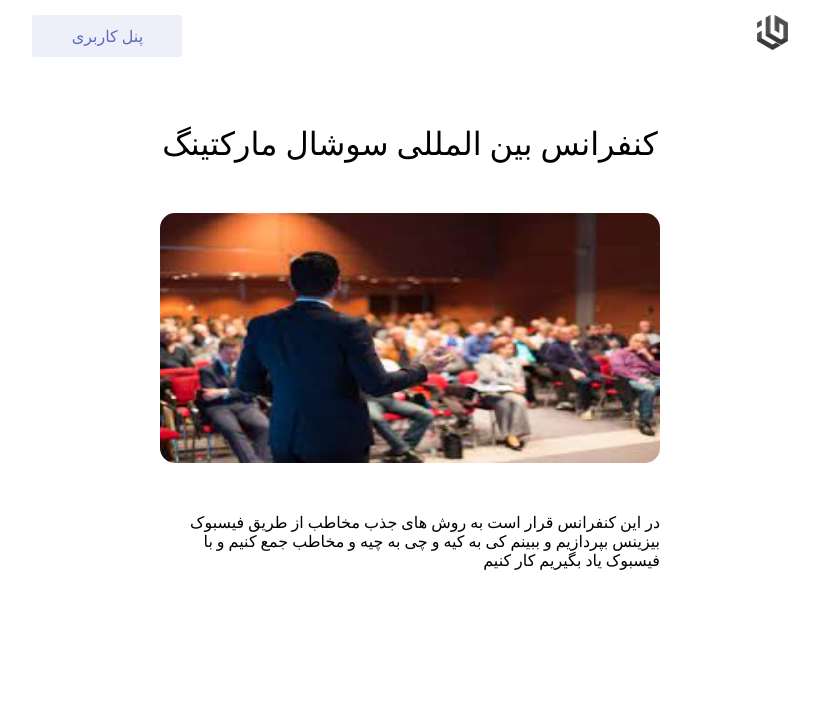
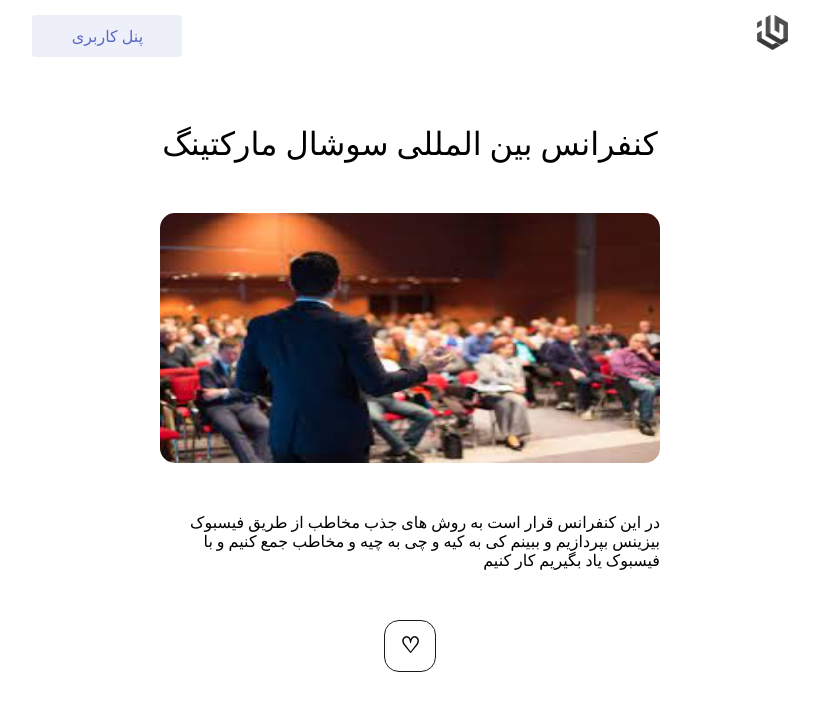
Before and after one commit to hiradsajde/next-events, a Next.js app: page /event/1 in a window 1280 px wide. Shown: the top 710 px of the page, without its empty margins (346-1165 px from the left). Built offline with nearby package versions, Linux system fonts and the light colour scheme.

Commit message:
Inital commit

```diff
--- a/components/ui/event/detail.js
+++ b/components/ui/event/detail.js
@@ -1,6 +1,27 @@
 import style from './../../../styles/components/detail.module.scss'
+import { useState } from 'react'
 
 const Detail = (props) => {
+    //eslint-disable-next-line
+    const likes = JSON.parse(localStorage.getItem('like')) ?? []
+    const isLike = likes.find((x) => {
+        return x == props.id
+    }) ?? false
+    const [like , SetLike] = useState(isLike ? true : false)
+    const click = function(){
+        SetLike(!like)
+        if(!like == true){
+            const res = [...likes , props.id]
+            localStorage.setItem('like',JSON.stringify(res))
+            console.log(res)
+        } else {
+            const res = likes.filter((x) => {
+                return x !== props.id
+            })
+            localStorage.setItem('like',JSON.stringify(res))
+            console.log(res)
+        }
+    }
     return (
         <div className={style.detail}>
             <h1 className={style.title}>{props.title}</h1>
@@ -8,6 +29,9 @@ const Detail = (props) => {
                 <img src={props.image}/>
             </div>
             <p className={style.text}>{props.text}</p>
+            <div className={style.bottom}>
+                <div className={style.like} onClick={click}>{like ? '♥' : '♡'}</div>
+            </div>
         </div>
     )
 }
--- a/contexts/events.js
+++ b/contexts/events.js
@@ -18,6 +18,10 @@ const datas = [
     },
 ]
 
+for(const id in datas){
+    datas[id].id = id
+}
+
 const Events = React.createContext({data : datas})
 
 export default Events
--- a/pages/event/[id].js
+++ b/pages/event/[id].js
@@ -13,6 +13,7 @@ const index = (props) => {
                 title = {data[id].title}
                 image = {data[id].image}
                 text = {data[id].description}
+                id = {data[id].id}
             />}
         </>
     )
--- a/pages/index.js
+++ b/pages/index.js
@@ -18,7 +18,6 @@ const index = () => {
             else{
                 props.right = false
             }
-            props.id = num
             return <Event {...props} key={num}/>
         })
     )
--- a/styles/components/detail.module.scss
+++ b/styles/components/detail.module.scss
@@ -23,6 +23,22 @@
         font-size: 16px;
         margin: 50px auto;
     }
+    .bottom{
+        width: 100%;
+        display: flex;
+        justify-content: center;
+        .like {
+            width: 50px;
+            height: 50px;
+            border-radius: 15px;
+            border: 1px solid #1a1a1a;
+            display: flex;
+            font-weight: 700;
+            font-size: 22px;
+            justify-content: center;
+            align-items: center;
+        }
+    }
 }
 
 @media screen and (max-width : 500px){
--- a/styles/globals.scss
+++ b/styles/globals.scss
@@ -21,7 +21,3 @@ body{
 ::-webkit-scrollbar-thumb{
   background-color : #1a1a1a;
 }
-
-h1 {
-  font-family: iranyekan;
-}
```
